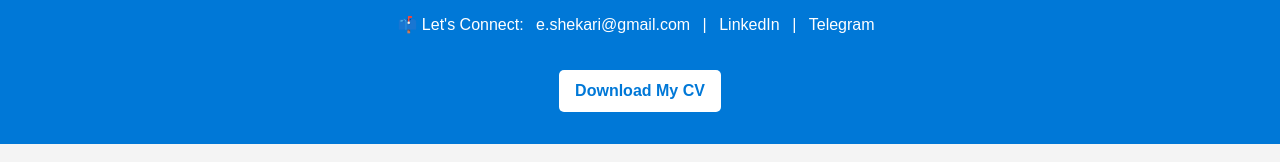
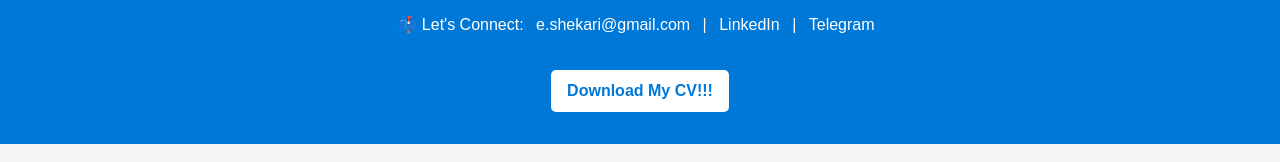
Before and after one commit to rameshera/aws-tf-gha-projects-personal-website, a plain HTML site: page index.html in a window 1280 px wide. Shown: the part 328-490 px from the top of the page. Drawn offline with Linux system fonts and the light colour scheme.

Commit message:
updated index.html

```diff
--- a/index.html
+++ b/index.html
@@ -28,7 +28,7 @@
           href="https://drive.google.com/file/d/1KhMs2az6wHgFOAsVUyGAsDbiAo3nK8Du/view"
           download
           class="btn"
-          >Download My CV</a
+          >Download My CV!!!</a
         >
       </div>
     </header>
```
